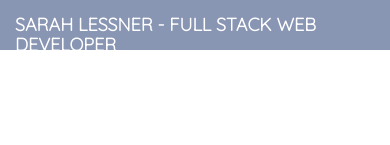
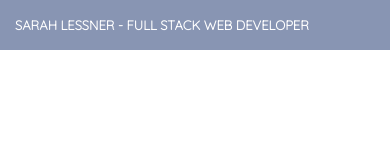
Before and after one commit to sarahlessner/Portfolio-React, a React (Create React App) app in the folder client/: page / in a window 390 px wide. Shown: the top 145 px of the page. Built offline with nearby package versions, Linux system fonts and the light colour scheme; a web font is replaced by a local one.

Commit message:
fixed mobile sizing for navbar header so that text no longer wraps

```diff
--- a/client/public/portfolio.css
+++ b/client/public/portfolio.css
@@ -635,4 +635,7 @@ footer .footer-below {
 	.navbarMenu {
     float: left;
   }
+  a.navbar-brand {
+    font-size: 13px;
+  }
 }
```
Also changed, not shown: 1 other file (tests, documents, lock files or other folders).
